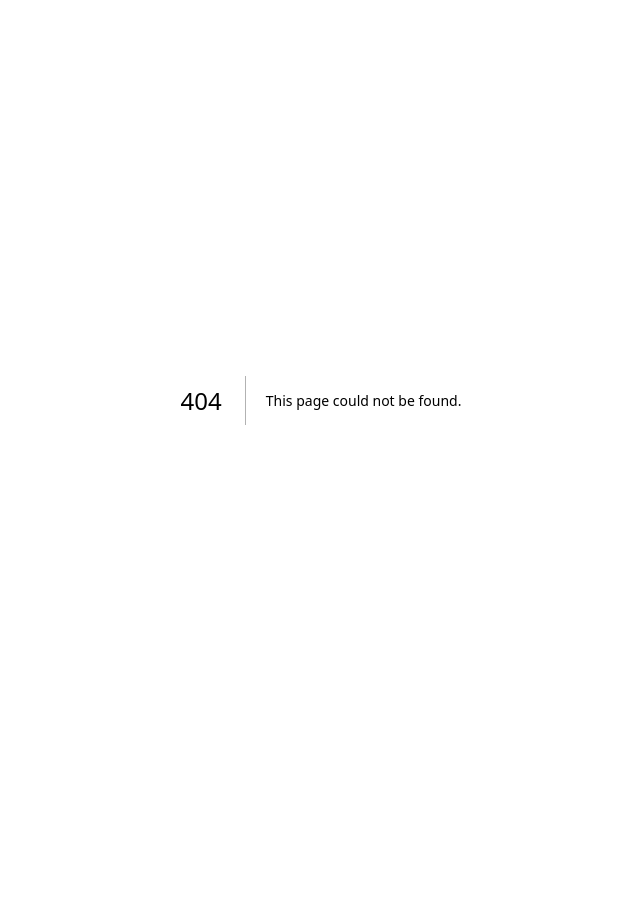
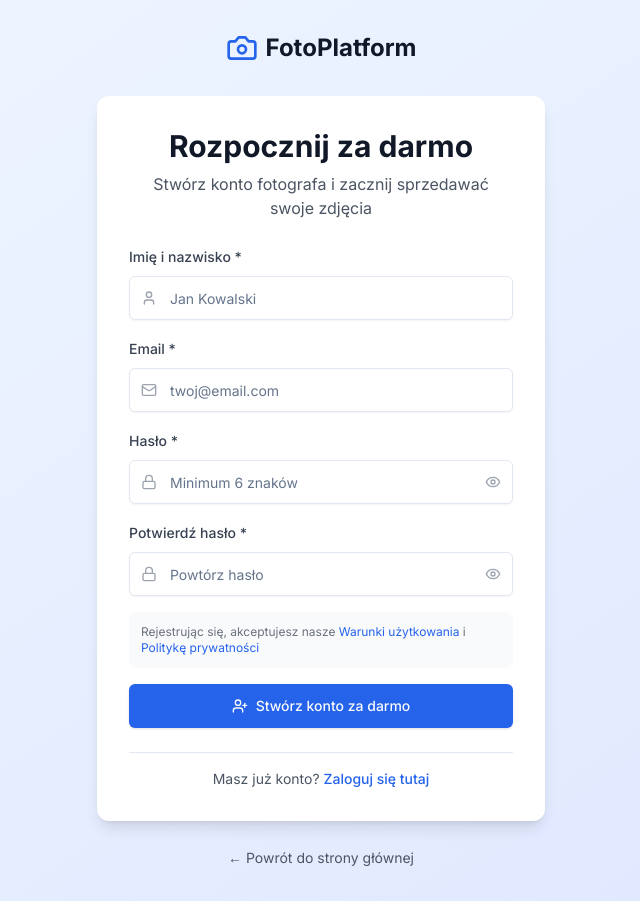
Before and after one commit to examfox21/foto-platform, a Next.js app: page /register in a window 1280 px wide. Before the commit this address had no page. Shown: the whole page, without its empty margins (319-959 px from the left). Before the commit the page ends 800 px from the top, so only its background shows below. Built offline with nearby package versions, Linux system fonts and the light colour scheme; no server answers.

Commit message:
Create page.tsx

```diff
--- /dev/null
+++ b/src/app/(auth)/register/page.tsx
@@ -0,0 +1,235 @@
+'use client'
+
+import { useState } from 'react'
+import Link from 'next/link'
+import { useRouter } from 'next/navigation'
+import { Eye, EyeOff, Mail, Lock, User, UserPlus } from 'lucide-react'
+import { Button } from '@/components/ui/button'
+import { Input } from '@/components/ui/input'
+import { supabase } from '@/lib/supabase'
+
+export default function RegisterPage() {
+  const [formData, setFormData] = useState({
+    name: '',
+    email: '',
+    password: '',
+    confirmPassword: ''
+  })
+  const [showPassword, setShowPassword] = useState(false)
+  const [showConfirmPassword, setShowConfirmPassword] = useState(false)
+  const [isLoading, setIsLoading] = useState(false)
+  const [error, setError] = useState('')
+  const router = useRouter()
+
+  const handleChange = (e: React.ChangeEvent<HTMLInputElement>) => {
+    setFormData(prev => ({
+      ...prev,
+      [e.target.name]: e.target.value
+    }))
+  }
+
+  const handleSubmit = async (e: React.FormEvent) => {
+    e.preventDefault()
+    setIsLoading(true)
+    setError('')
+
+    // Validation
+    if (formData.password !== formData.confirmPassword) {
+      setError('Hasła nie są identyczne')
+      setIsLoading(false)
+      return
+    }
+
+    if (formData.password.length < 6) {
+      setError('Hasło musi mieć co najmniej 6 znaków')
+      setIsLoading(false)
+      return
+    }
+
+    try {
+      // Sign up user
+      const { data, error } = await supabase.auth.signUp({
+        email: formData.email,
+        password: formData.password,
+        options: {
+          data: {
+            name: formData.name,
+          }
+        }
+      })
+
+      if (error) throw error
+
+      if (data.user) {
+        // Create photographer profile
+        const { error: profileError } = await supabase
+          .from('photographers')
+          .insert({
+            id: data.user.id,
+            email: formData.email,
+            name: formData.name,
+            subscription_status: 'trial'
+          })
+
+        if (profileError) throw profileError
+
+        // Success
+        router.push('/login?message=Konto zostało utworzone! Możesz się teraz zalogować.')
+      }
+    } catch (error: any) {
+      setError(error.message || 'Błąd podczas rejestracji')
+    } finally {
+      setIsLoading(false)
+    }
+  }
+
+  return (
+    <div className="space-y-6">
+      <div className="text-center">
+        <h1 className="text-3xl font-bold text-gray-900 mb-2">
+          Rozpocznij za darmo
+        </h1>
+        <p className="text-gray-600">
+          Stwórz konto fotografa i zacznij sprzedawać swoje zdjęcia
+        </p>
+      </div>
+
+      <form onSubmit={handleSubmit} className="space-y-4">
+        {error && (
+          <div className="bg-red-50 border border-red-200 rounded-lg p-3">
+            <p className="text-sm text-red-600">{error}</p>
+          </div>
+        )}
+
+        <div className="space-y-2">
+          <label htmlFor="name" className="text-sm font-medium text-gray-700">
+            Imię i nazwisko *
+          </label>
+          <div className="relative">
+            <User className="absolute left-3 top-1/2 transform -translate-y-1/2 h-4 w-4 text-gray-400" />
+            <Input
+              id="name"
+              name="name"
+              type="text"
+              value={formData.name}
+              onChange={handleChange}
+              placeholder="Jan Kowalski"
+              className="pl-10"
+              required
+            />
+          </div>
+        </div>
+
+        <div className="space-y-2">
+          <label htmlFor="email" className="text-sm font-medium text-gray-700">
+            Email *
+          </label>
+          <div className="relative">
+            <Mail className="absolute left-3 top-1/2 transform -translate-y-1/2 h-4 w-4 text-gray-400" />
+            <Input
+              id="email"
+              name="email"
+              type="email"
+              value={formData.email}
+              onChange={handleChange}
+              placeholder="twoj@email.com"
+              className="pl-10"
+              required
+            />
+          </div>
+        </div>
+
+        <div className="space-y-2">
+          <label htmlFor="password" className="text-sm font-medium text-gray-700">
+            Hasło *
+          </label>
+          <div className="relative">
+            <Lock className="absolute left-3 top-1/2 transform -translate-y-1/2 h-4 w-4 text-gray-400" />
+            <Input
+              id="password"
+              name="password"
+              type={showPassword ? 'text' : 'password'}
+              value={formData.password}
+              onChange={handleChange}
+              placeholder="Minimum 6 znaków"
+              className="pl-10 pr-10"
+              required
+            />
+            <button
+              type="button"
+              onClick={() => setShowPassword(!showPassword)}
+              className="absolute right-3 top-1/2 transform -translate-y-1/2 text-gray-400 hover:text-gray-600"
+            >
+              {showPassword ? <EyeOff className="h-4 w-4" /> : <Eye className="h-4 w-4" />}
+            </button>
+          </div>
+        </div>
+
+        <div className="space-y-2">
+          <label htmlFor="confirmPassword" className="text-sm font-medium text-gray-700">
+            Potwierdź hasło *
+          </label>
+          <div className="relative">
+            <Lock className="absolute left-3 top-1/2 transform -translate-y-1/2 h-4 w-4 text-gray-400" />
+            <Input
+              id="confirmPassword"
+              name="confirmPassword"
+              type={showConfirmPassword ? 'text' : 'password'}
+              value={formData.confirmPassword}
+              onChange={handleChange}
+              placeholder="Powtórz hasło"
+              className="pl-10 pr-10"
+              required
+            />
+            <button
+              type="button"
+              onClick={() => setShowConfirmPassword(!showConfirmPassword)}
+              className="absolute right-3 top-1/2 transform -translate-y-1/2 text-gray-400 hover:text-gray-600"
+            >
+              {showConfirmPassword ? <EyeOff className="h-4 w-4" /> : <Eye className="h-4 w-4" />}
+            </button>
+          </div>
+        </div>
+
+        <div className="text-xs text-gray-500 bg-gray-50 p-3 rounded-lg">
+          Rejestrując się, akceptujesz nasze{' '}
+          <Link href="/terms" className="text-primary hover:underline">
+            Warunki użytkowania
+          </Link>{' '}
+          i{' '}
+          <Link href="/privacy" className="text-primary hover:underline">
+            Politykę prywatności
+          </Link>
+        </div>
+
+        <Button
+          type="submit"
+          className="w-full"
+          size="lg"
+          disabled={isLoading}
+        >
+          {isLoading ? (
+            <div className="flex items-center space-x-2">
+              <div className="w-4 h-4 border-2 border-white border-t-transparent rounded-full animate-spin" />
+              <span>Tworzenie konta...</span>
+            </div>
+          ) : (
+            <div className="flex items-center space-x-2">
+              <UserPlus className="h-4 w-4" />
+              <span>Stwórz konto za darmo</span>
+            </div>
+          )}
+        </Button>
+      </form>
+
+      <div className="text-center border-t pt-4">
+        <p className="text-sm text-gray-600">
+          Masz już konto?{' '}
+          <Link href="/login" className="text-primary hover:underline font-medium">
+            Zaloguj się tutaj
+          </Link>
+        </p>
+      </div>
+    </div>
+  )
+}
```
